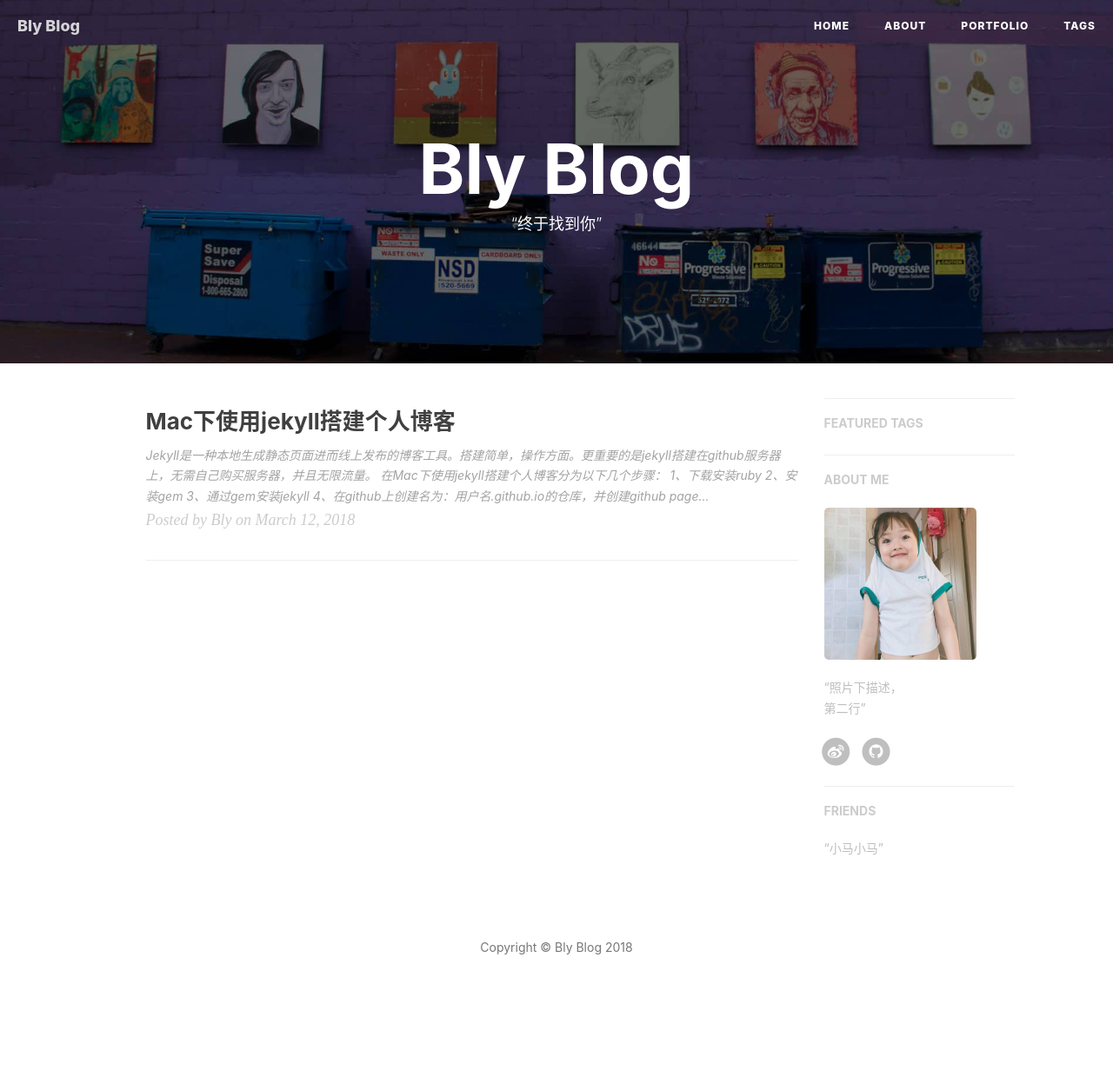
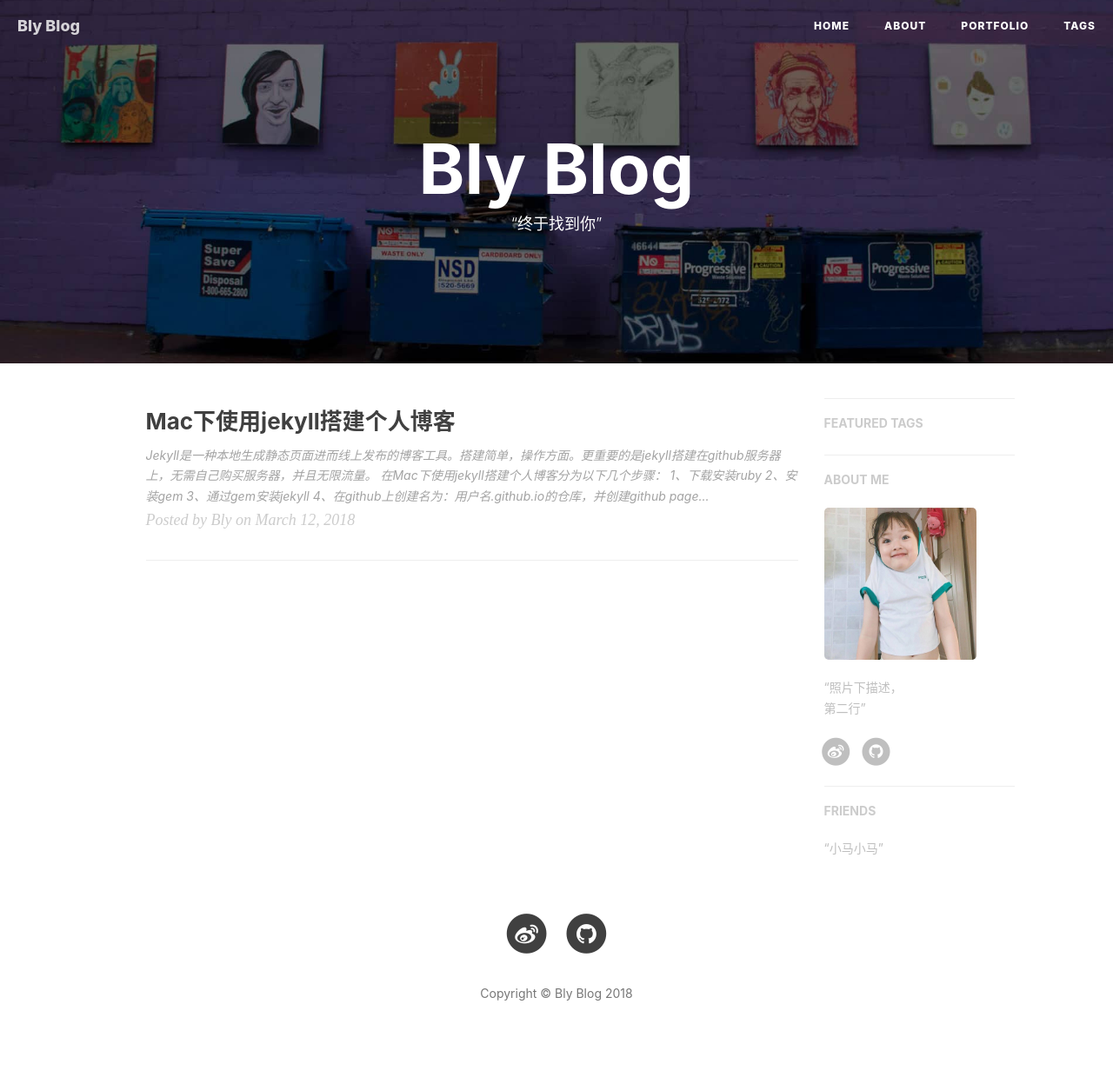
Before and after one commit to blying/blying.github.io, a Jekyll site: the page built from index.html, in a window 1280 px wide. Shown: the whole page at 87% size. Built offline with Jekyll 4.4.1, drawn with Linux system fonts in a browser that asks for light colours; nearby versions of some CDN libraries; the list of posts is cut into pages by our own code; comment, search, counter and statistics services are not loaded; before the commit the page ends 1194 px from its top, so only the background shows below that.

Commit message:
no message

```diff
--- a/_includes/footer.html
+++ b/_includes/footer.html
@@ -14,7 +14,71 @@
                         </a>
                     </li>
                     {% endif %}
-                                   </ul>
+                    {% if site.twitter_username %}
+                    <li>
+                        <a href="https://twitter.com/{{ site.twitter_username }}">
+                            <span class="fa-stack fa-lg">
+                                <i class="fa fa-circle fa-stack-2x"></i>
+                                <i class="fa fa-twitter fa-stack-1x fa-inverse"></i>
+                            </span>
+                        </a>
+                    </li>
+                    {% endif %}
+
+                    <!-- add Weibo, Zhihu by Hux, add target = "_blank" to <a> by Hux -->
+                    {% if site.zhihu_username %}
+                    <li>
+                        <a target="_blank" href="https://www.zhihu.com/people/{{ site.zhihu_username }}">
+                            <span class="fa-stack fa-lg">
+                                <i class="fa fa-circle fa-stack-2x"></i>
+                                <i class="fa  fa-stack-1x fa-inverse">知</i>
+                            </span>
+                        </a>
+                    </li>
+                    {% endif %}
+                    {% if site.weibo_username %}
+                    <li>
+                        <a target="_blank" href="http://weibo.com/{{ site.weibo_username }}">
+                            <span class="fa-stack fa-lg">
+                                <i class="fa fa-circle fa-stack-2x"></i>
+                                <i class="fa fa-weibo fa-stack-1x fa-inverse"></i>
+                            </span>
+                        </a>
+                    </li>
+                    {% endif %}
+
+
+                    {% if site.facebook_username %}
+                    <li>
+                        <a target="_blank" href="https://www.facebook.com/{{ site.facebook_username }}">
+                            <span class="fa-stack fa-lg">
+                                <i class="fa fa-circle fa-stack-2x"></i>
+                                <i class="fa fa-facebook fa-stack-1x fa-inverse"></i>
+                            </span>
+                        </a>
+                    </li>
+                    {% endif %}
+                    {% if site.github_username %}
+                    <li>
+                        <a target="_blank" href="https://github.com/{{ site.github_username }}">
+                            <span class="fa-stack fa-lg">
+                                <i class="fa fa-circle fa-stack-2x"></i>
+                                <i class="fa fa-github fa-stack-1x fa-inverse"></i>
+                            </span>
+                        </a>
+                    </li>
+                    {% endif %}
+                    {% if site.linkedin_username %}
+                    <li>
+                        <a target="_blank" href="https://www.linkedin.com/in/{{ site.linkedin_username }}">
+                            <span class="fa-stack fa-lg">
+                                <i class="fa fa-circle fa-stack-2x"></i>
+                                <i class="fa fa-linkedin fa-stack-1x fa-inverse"></i>
+                            </span>
+                        </a>
+                    </li>
+                    {% endif %}
+                </ul>
                 <p class="copyright text-muted">
                     Copyright &copy; {{ site.title }} {{ site.time | date: '%Y' }}
                     <br>
```
